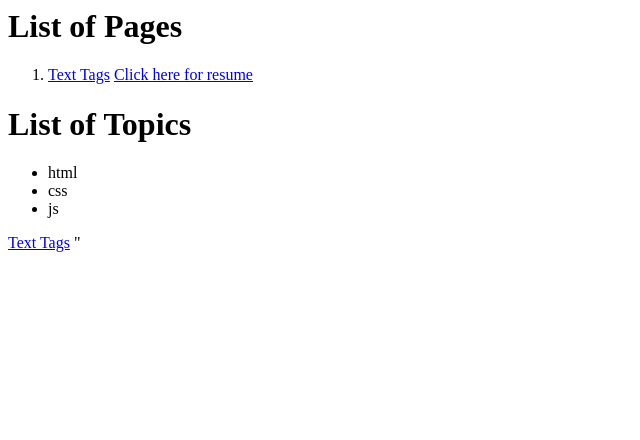
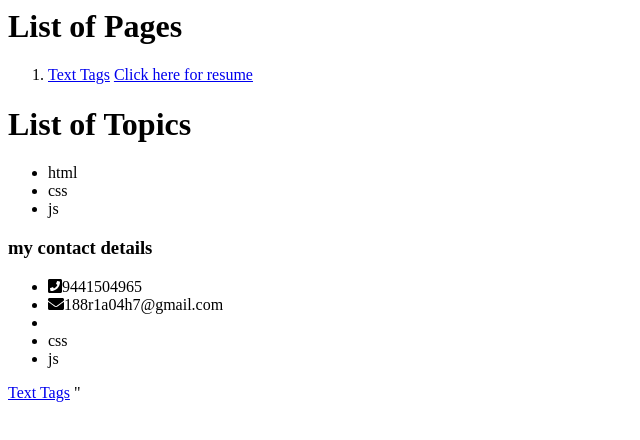
Before and after one commit to tejuteju123/tejjwebdev, a website: page frontend/html/index.html in a window 1280 px wide. Shown: the whole page, without its empty margins (0-640 px from the left). Drawn offline with nearby package versions, Linux system fonts and the light colour scheme.

Commit message:
readjusting of icons gail ,phn

```diff
--- a/frontend/html/index.html
+++ b/frontend/html/index.html
@@ -25,6 +25,14 @@
         <li>css</li>
         <li>js</li>
     </ul>
+    <h3>my contact details</h3>
+    <ul>
+        <li><i class="fas fa-phone-square"></i>9441504965</li>
+        <li><i class="fas fa-envelope"></i>188r1a04h7@gmail.com</li>
+        <li><html></html></li>
+        <li>css</li>
+        <li>js</li>
+    </ul>
    <a href="/text-tags">Text Tags</a>
     <script src="https://cdnjs.cloudflare.com/ajax/libs/jquery/3.5.1/jquery.min.js" integrity="sha512-bLT0Qm9VnAYZDflyKcBaQ2gg0hSYNQrJ8RilYldYQ1FxQYoCLtUjuuRuZo+fjqhx/qtq/1itJ0C2ejDxltZVFg==" crossorigin="anonymous"></script>
     <script src="https://cdnjs.cloudflare.com/ajax/libs/twitter-bootstrap/4.5.3/js/bootstrap.min.js"></script>"
```
Also changed, not shown: frontend/html/resume.html (+2 -2 lines).
